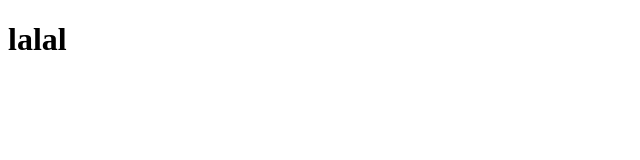
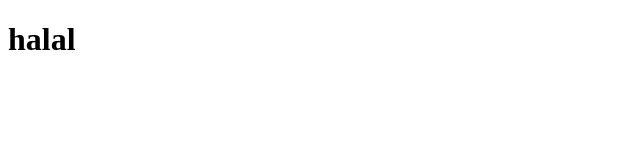
Before and after one commit to freeloxxx/test, a plain HTML site: page index.html in a window 1280 px wide. Shown: the full height of the page, 0-640 px from the left. Drawn offline with Linux system fonts and the light colour scheme.

Commit message:
modifier titre

```diff
--- a/index.html
+++ b/index.html
@@ -5,7 +5,7 @@
     <title>Test</title>
   </head>
   <body>
-      <h1>lalal</h1>
+      <h1>halal</h1>
 
   </body>
 </html>
```
